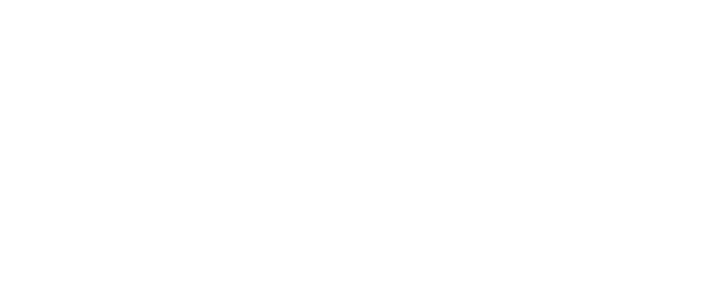
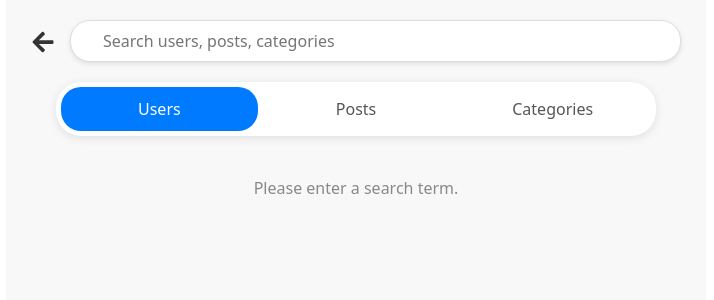
Before and after one commit to musheer243/bewbew-frontend, a React (Create React App) app: page /search in a window 1280 px wide. Before the commit this address had no page. Shown: the top 300 px of the page, without its empty margins (284-998 px from the left). Built offline with nearby package versions, Linux system fonts and the light colour scheme.

Commit message:
search page just implemented not working properly

```diff
--- a/src/App.js
+++ b/src/App.js
@@ -15,6 +15,7 @@ import CreatePostPage from './components/dashboard/CreatePostPage';
 import SharedPostViewer from './components/shared/SharedPostViewer';
 import NotificationsPage from './components/dashboard/NotificationsPage';
 import ChatPage from './components/dashboard/ChatPage';
+import Search from './components/dashboard/Search';
 function App() {
   return (
     <Router>
@@ -35,6 +36,7 @@ function App() {
         <Route path="/api/post/view/:postId" element={<SharedPostViewer />} />
         <Route path="/notifications" element={<NotificationsPage />} />
         <Route path="/chat" element={<ChatPage />} />
+        <Route path="/search" element={<Search />} />
       </Routes>
     </Router>
   );
--- /dev/null
+++ b/src/components/dashboard/Search.js
@@ -0,0 +1,152 @@
+import React, { useState, useEffect } from "react";
+import { useNavigate } from "react-router-dom";
+import { FaArrowLeft } from "react-icons/fa";
+import "../../styles/search.css";
+ import { API_BASE_URL } from "../../config";
+
+const Search = () => {
+  const navigate = useNavigate();
+
+  // State to hold the search term, the selected type, and results
+  const [searchTerm, setSearchTerm] = useState("");
+  const [searchType, setSearchType] = useState("users"); // default type is "users"
+  const [results, setResults] = useState([]);
+  const token = localStorage.getItem("jwtToken");
+
+
+  // Function to perform the API call based on search type and search term
+  const performSearch = async () => {
+    if (!searchTerm.trim()) {
+      setResults([]);
+      return;
+    }
+
+    let url = "";
+    if (searchType === "users") {
+      url = `${API_BASE_URL}/api/users/search/${encodeURIComponent(searchTerm)}`;
+    } else if (searchType === "posts") {
+      url = `${API_BASE_URL}/api/posts/search/${encodeURIComponent(searchTerm)}`;
+    } else if (searchType === "categories") {
+      url = `${API_BASE_URL}/api/categories/search/${encodeURIComponent(searchTerm)}`;
+    }
+
+    try {
+      const response = await fetch(url, {
+        headers: {
+            "Authorization": `Bearer ${token}`,
+            "Content-Type": "application/json"
+          }
+      });
+      if (response.ok) {
+        const data = await response.json();
+        setResults(data);
+      } else {
+        console.error("Search failed");
+      }
+    } catch (error) {
+      console.error("Error during search:", error);
+    }
+  };
+
+  // Debounce the search so that the API call fires 300ms after the user stops typing
+  useEffect(() => {
+    const delayDebounceFn = setTimeout(() => {
+      performSearch();
+    }, 300);
+
+    return () => clearTimeout(delayDebounceFn);
+  }, [searchTerm, searchType]);
+
+  // Update the search type (tab) while keeping the current search text
+  const handleTabClick = (type) => {
+    setSearchType(type);
+  };
+
+  return (
+    <div className="search-container">
+      {/* Header Section */}
+      <header className="search-header">
+        <div className="back-button" onClick={() => navigate("/dashboard")}>
+          <FaArrowLeft className="back-icon" />
+        </div>
+        <input
+          type="text"
+          className="search-input"
+          placeholder="Search users, posts, categories"
+          value={searchTerm}
+          onChange={(e) => setSearchTerm(e.target.value)}
+        />
+      </header>
+
+      {/* Tabs for selecting search type */}
+      <div className="search-tabs">
+        <button
+          className={`search-tab ${searchType === "users" ? "active" : ""}`}
+          onClick={() => handleTabClick("users")}
+        >
+          Users
+        </button>
+        <button
+          className={`search-tab ${searchType === "posts" ? "active" : ""}`}
+          onClick={() => handleTabClick("posts")}
+        >
+          Posts
+        </button>
+        <button
+          className={`search-tab ${searchType === "categories" ? "active" : ""}`}
+          onClick={() => handleTabClick("categories")}
+        >
+          Categories
+        </button>
+      </div>
+
+      {/* Results Section */}
+      <div className="search-results">
+        {searchTerm.trim() === "" ? (
+          <p className="no-search">Please enter a search term.</p>
+        ) : results.length === 0 ? (
+          <p className="no-results">No results found.</p>
+        ) : (
+          <ul className="results-list">
+            {results.map((item) => (
+              <li key={item.id} className="result-item">
+                {searchType === "users" && (
+                  <div className="result-user">
+                    <img
+                      src={
+                        item.profilePicUrl ||
+                        "https://via.placeholder.com/40"
+                      }
+                      alt={item.username || "User"}
+                      className="result-user-pic"
+                    />
+                    <span className="result-username">
+                      {item.username || item.name}
+                    </span>
+                  </div>
+                )}
+                {searchType === "posts" && (
+                  <div className="result-post">
+                    <h3 className="result-post-title">{item.title}</h3>
+                    <p className="result-post-snippet">
+                      {item.content
+                        ? item.content.substring(0, 100) + "..."
+                        : ""}
+                    </p>
+                  </div>
+                )}
+                {searchType === "categories" && (
+                  <div className="result-category">
+                    <span className="result-category-name">{item.name}</span>
+                  </div>
+                )}
+              </li>
+            ))}
+          </ul>
+        )}
+      </div>
+    </div>
+  );
+};
+
+export default Search;
--- /dev/null
+++ b/src/styles/search.css
@@ -0,0 +1,157 @@
+/* New wrapper to center the main search container */
+.search-wrapper {
+    display: flex;
+    justify-content: center;
+    align-items: center;
+    min-height: 100vh;
+  }
+
+/* Container for the entire search page */
+.search-container {
+    display: flex;
+    flex-direction: column;
+    align-items: center;
+    padding-top: 20px;
+    background-color: #f4f4f499;
+    min-height: 100vh;
+    max-width: 700px;
+    margin: 0 auto; /* Added to center the main div horizontally */
+  }
+
+  /* Header with back arrow and search input */
+  .search-header {
+    display: flex;
+    align-items: center;
+    width: 100%;
+    max-width: 650px;
+    margin-bottom: 20px;
+  }
+
+  .back-button {
+    cursor: pointer;
+    margin-right: 15px;
+    color: #333;
+    transition: color 0.2s ease;
+  }
+
+  .back-button:hover {
+    color: #007bff;
+  }
+
+  .back-icon {
+    font-size: 24px;
+  }
+
+  .search-input {
+    flex: 1;
+    padding: 10px 15px;
+    border: 1px solid #ddd;
+    border-radius: 25px;
+    font-size: 16px;
+  }
+
+  /* Tabs to choose search type */
+  .search-tabs {
+    display: flex;
+    justify-content: space-around;
+    width: 100%;
+    max-width: 600px;
+    background: #fff;
+    border-radius: 25px;
+    padding: 5px;
+    margin-bottom: 20px;
+    box-shadow: 0 2px 10px rgba(0, 0, 0, 0.1);
+  }
+
+  .search-tab {
+    flex: 1;
+    background: transparent;
+    border: none;
+    outline: none;
+    padding: 10px 0;
+    font-size: 16px;
+    color: #555;
+    cursor: pointer;
+    transition: background 0.2s ease, color 0.2s ease;
+  }
+
+  .search-tab.active {
+    background: #007bff;
+    color: #fff;
+    border-radius: 20px;
+  }
+
+  /* Results container */
+  .search-results {
+    width: 100%;
+    max-width: 700px;
+    /* background: #fff;
+    border-radius: 10px;
+    padding: 15px;
+    box-shadow: 0 2px 10px rgba(0, 0, 0, 0.1); */
+  }
+
+  .no-search,
+  .no-results {
+    text-align: center;
+    color: #888;
+    padding: 20px;
+  }
+
+  /* List of results */
+  .results-list {
+    list-style: none;
+    margin: 0;
+    padding: 0;
+  }
+
+  .result-item {
+    padding: 10px;
+    border-bottom: 1px solid #eee;
+    cursor: pointer;
+    transition: background 0.2s ease;
+  }
+
+  .result-item:last-child {
+    border-bottom: none;
+  }
+
+  .result-item:hover {
+    background: #f9f9f9;
+  }
+
+  /* Styling for user search result */
+  .result-user {
+    display: flex;
+    align-items: center;
+  }
+
+  .result-user-pic {
+    width: 40px;
+    height: 40px;
+    border-radius: 50%;
+    margin-right: 10px;
+  }
+
+  .result-username {
+    font-size: 16px;
+    color: #333;
+  }
+
+  /* Styling for post search result */
+  .result-post-title {
+    font-size: 18px;
+    margin: 0 0 5px 0;
+    color: #333;
+  }
+
+  .result-post-snippet {
+    font-size: 14px;
+    color: #666;
+  }
+
+  /* Styling for category search result */
+  .result-category-name {
+    font-size: 16px;
+    color: #333;
+  }
```
